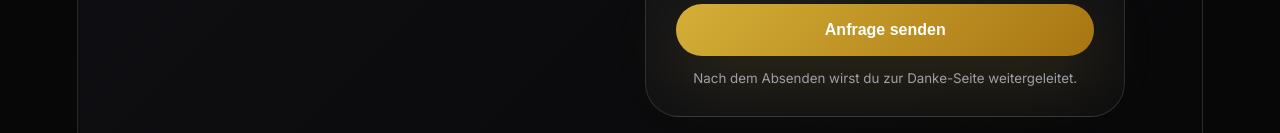
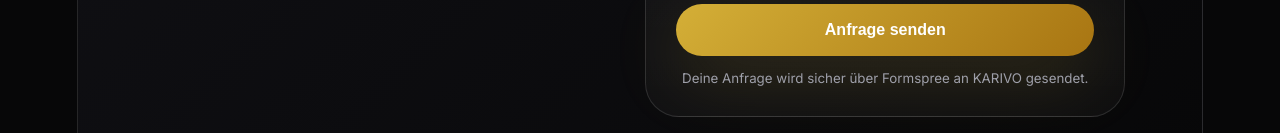
Before and after one commit to karivoberlin/karivo-website, a Next.js app: page / in a window 1280 px wide. Shown: the part 6807-6940 px from the top of the page. Built offline with nearby package versions, Linux system fonts and the light colour scheme.

Commit message:
Add files via upload

```diff
--- a/app/globals.css
+++ b/app/globals.css
@@ -129,3 +129,16 @@ footer{border-top:1px solid var(--line);padding:30px 6%;display:flex;justify-con
 .thanksFooter strong{color:white;letter-spacing:8px}
 @keyframes float{to{transform:translateY(-28px) scale(1.08)}}
 @media(max-width:1050px){.navLinks,.navCta{display:none}.hero,.contact{grid-template-columns:1fr}.hero{padding:110px 5% 90px}h1{letter-spacing:-2px}.heroVisual{min-height:440px}.phone,.heroStrip{display:none}.threeGrid,.fourGrid,.comboExplainer,.faqGrid,.nextSteps{grid-template-columns:1fr}.plus{margin:auto}.section,.showcase,.careSection,.faqSection,.contact{padding:80px 5%}.contact{margin:0 5% 80px}.screenHero h2{font-size:38px}footer,.thanksFooter{display:grid;text-align:center;justify-content:center}.thanksPage{padding:100px 5% 32px}.thanksPanel{padding:30px 20px}}
+
+
+/* KARIVO X 3.1 Formspree polish */
+button:disabled{
+  cursor:not-allowed;
+  opacity:.92;
+}
+.successHint{
+  color:#8ff0b8!important;
+}
+.errorHint{
+  color:#ff8d8d!important;
+}
--- a/components/Sections.jsx
+++ b/components/Sections.jsx
@@ -204,9 +204,33 @@ export function FAQ() {
 export function Contact() {
   const [status, setStatus] = useState("idle");
 
-  function handleSubmit() {
+  async function handleSubmit(event) {
+    event.preventDefault();
     setStatus("sending");
-    setTimeout(() => setStatus("success"), 600);
+
+    const form = event.currentTarget;
+    const formData = new FormData(form);
+
+    try {
+      const response = await fetch("https://formspree.io/f/mkolbovw", {
+        method: "POST",
+        body: formData,
+        headers: {
+          Accept: "application/json"
+        }
+      });
+
+      if (response.ok) {
+        setStatus("success");
+        setTimeout(() => {
+          window.location.href = "/danke";
+        }, 1300);
+      } else {
+        setStatus("error");
+      }
+    } catch (error) {
+      setStatus("error");
+    }
   }
 
   return (
@@ -217,8 +241,7 @@ export function Contact() {
         <p>Schick deine Branche, dein gewünschtes Website-Paket und ob du monatliche Betreuung möchtest.</p>
       </motion.div>
 
-      <motion.form className="contactForm" name="karivo-anfrage" method="POST" data-netlify="true" action="/danke" onSubmit={handleSubmit} {...reveal}>
-        <input type="hidden" name="form-name" value="karivo-anfrage" />
+      <motion.form className="contactForm" onSubmit={handleSubmit} {...reveal}>
         <input name="name" placeholder="Name / Unternehmen" required />
         <input name="email" type="email" placeholder="E-Mail" required />
         <input name="telefon" placeholder="Telefon / WhatsApp" />
@@ -240,13 +263,24 @@ export function Contact() {
 
         <textarea name="nachricht" placeholder="Welche Website brauchst du und was soll enthalten sein?" required />
 
-        <button type="submit" className={status === "success" ? "successButton" : ""}>
+        <button type="submit" disabled={status === "sending" || status === "success"} className={status === "success" ? "successButton" : ""}>
           {status === "idle" && "Anfrage senden"}
           {status === "sending" && "Anfrage wird gesendet..."}
           {status === "success" && "✓ Anfrage erfolgreich versendet"}
+          {status === "error" && "Fehler – bitte nochmal versuchen"}
         </button>
 
-        <small>Nach dem Absenden wirst du zur Danke-Seite weitergeleitet.</small>
+        {status === "success" && (
+          <small className="successHint">Du wirst automatisch zur Danke-Seite weitergeleitet.</small>
+        )}
+
+        {status === "error" && (
+          <small className="errorHint">Die Anfrage konnte nicht gesendet werden. Bitte prüfe deine Verbindung oder schreibe direkt per WhatsApp.</small>
+        )}
+
+        {status === "idle" && (
+          <small>Deine Anfrage wird sicher über Formspree an KARIVO gesendet.</small>
+        )}
       </motion.form>
     </section>
   );
--- a/package.json
+++ b/package.json
@@ -1,6 +1,6 @@
 {
-  "name": "karivo-x-3-0-final",
-  "version": "3.0.0",
+  "name": "karivo-x-3-1-formspree-final",
+  "version": "3.1.0",
   "private": true,
   "scripts": {
     "dev": "next dev",
```
Also changed, not shown: 1 other file (tests, documents, lock files or other folders).
